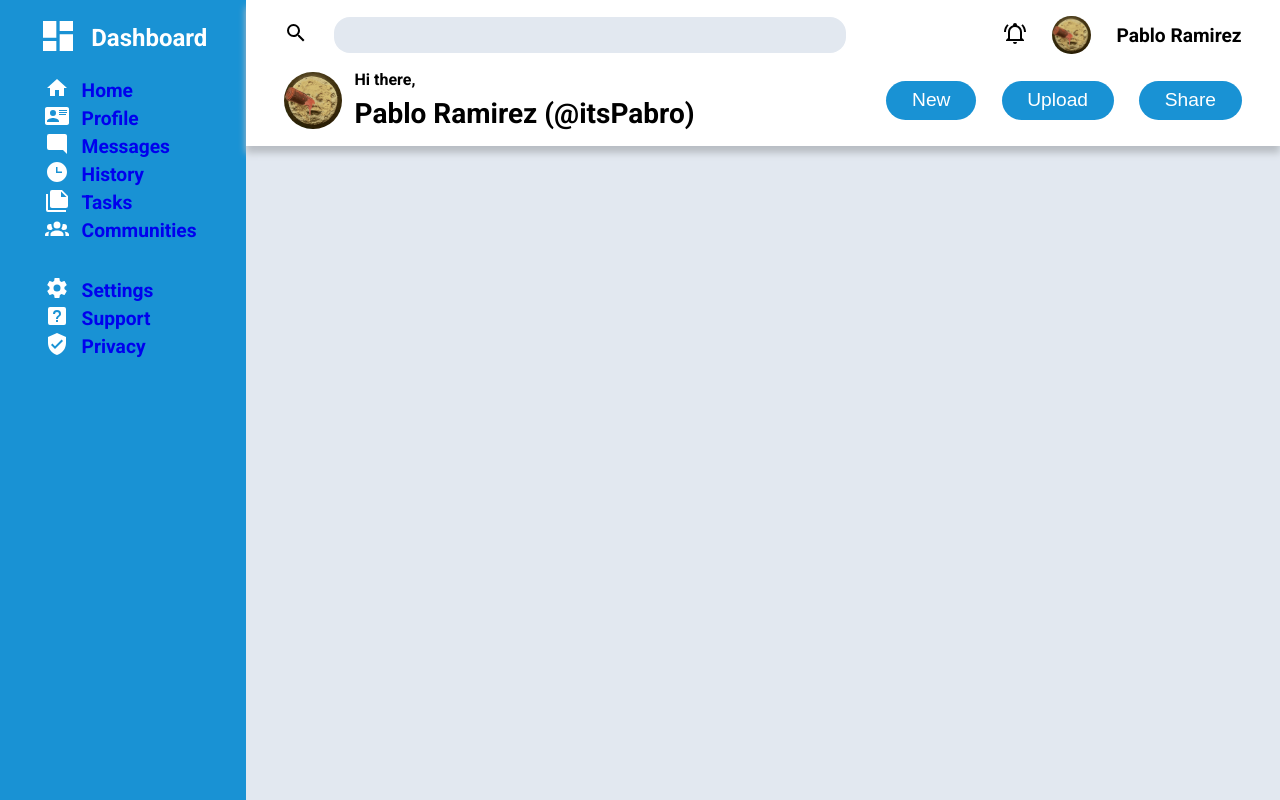
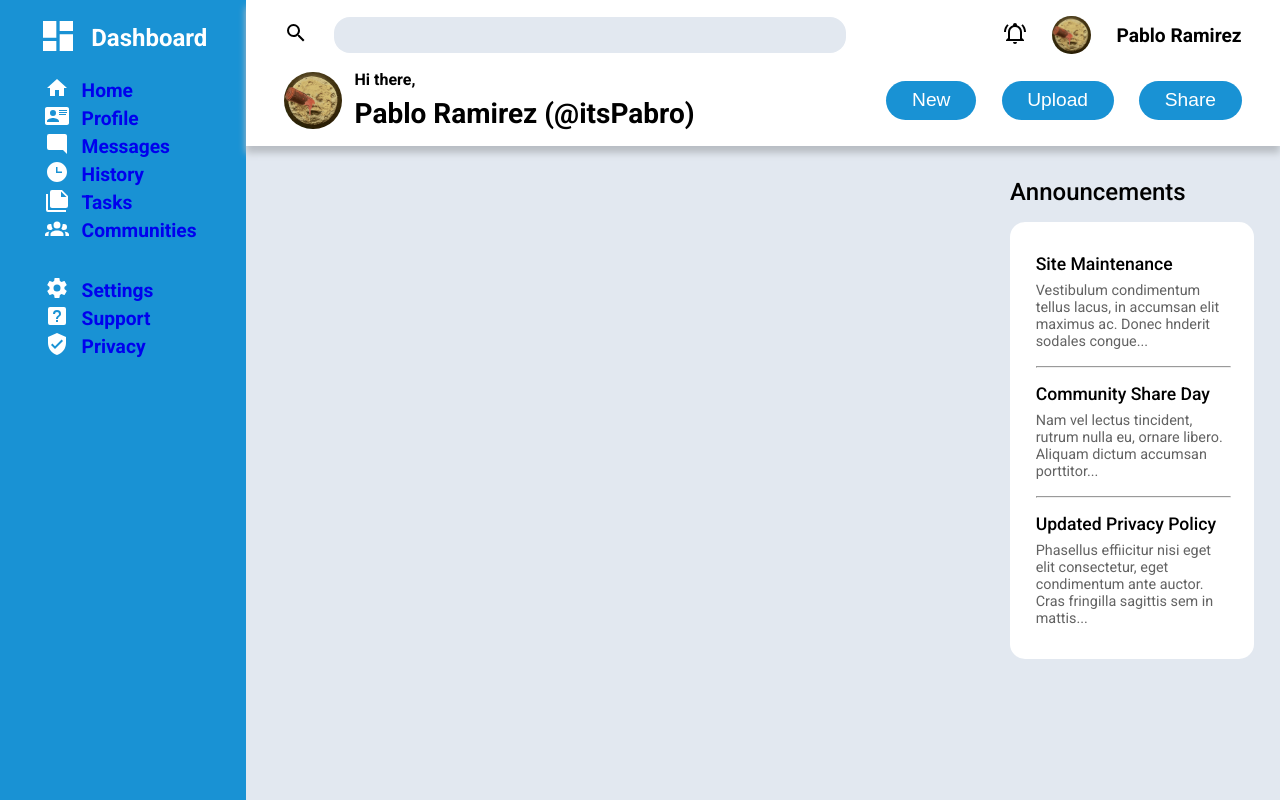
Before and after one commit to itspabro/the_odin_project_work, a plain HTML site: page admin-dashboard/html.html in a window 1280 px wide. Drawn offline with Linux system fonts and the light colour scheme.

Commit message:
Finish announcements card

```diff
--- a/admin-dashboard/css.css
+++ b/admin-dashboard/css.css
@@ -157,4 +157,52 @@ padding: 2vh 0.5vw;
 .content {
 	grid-area: 2 / 2 / 3 / 3;
 	background-color: #E2E8F0;
+
+	display: grid;
+	grid-template-columns: 2.5fr 1fr;
 }
+
+.containerAnnounce {
+	padding: 4vh 2vw;
+}
+
+.cardAnnounce {
+	display: flex;
+	flex-direction: column;
+	gap: 2vh;
+}
+
+.label {
+	font-size: 1.5rem;
+	font-weight: 500;
+}
+
+.announcements {
+	background-color: white;
+	padding: 4vh 2vw;
+	border-radius: 15px;
+
+	display: flex;
+	flex-direction: column;
+	gap: 1vh;
+}
+
+.announceItem {
+	display: flex;
+	flex-direction: column;
+	gap: 1vh;
+}
+
+.announceItemTitle {
+	font-size: 1.1rem;
+	font-weight: 500;
+}
+
+.announceItemContent {
+	font-size: 0.9rem;
+	color: #636363;
+}
+
+hr {
+	width: 100%;
+}
--- a/admin-dashboard/html.html
+++ b/admin-dashboard/html.html
@@ -147,6 +147,42 @@
             </div>
 
             <div class="content">
+                <div class="containerCards">
+                </div>
+                <div class="containerAnnounce">
+                    <div class="cardAnnounce">
+                        <div class="label">Announcements</div>
+                        <div class="announcements">
+                            <div class="announceItem">
+                                <div class="announceItemTitle">Site Maintenance</div>
+                                <div class="announceItemContent">
+                                    Vestibulum condimentum tellus lacus, in accumsan elit maximus ac.
+                                    Donec hnderit sodales congue...
+                                </div>
+                            </div>
+                            <div class="announceItem">
+                                <hr />
+                            </div>
+                            <div class="announceItem">
+                                <div class="announceItemTitle">Community Share Day</div>
+                                <div class="announceItemContent">
+                                    Nam vel lectus tincident, rutrum nulla eu, ornare libero.
+                                    Aliquam dictum accumsan porttitor...
+                                </div>
+                            </div>
+                            <div class="announceItem">
+                                <hr />
+                            </div>
+                            <div class="announceItem">
+                                <div class="announceItemTitle">Updated Privacy Policy</div>
+                                <div class="announceItemContent">
+                                    Phasellus effiicitur nisi eget elit consectetur, eget condimentum ante auctor.
+                                    Cras fringilla sagittis sem in mattis...
+                                </div>
+                            </div>
+                        </div>
+                    </div>
+                </div>
             </div>
         </div>
 
```
Also changed, not shown: 1 other file.
